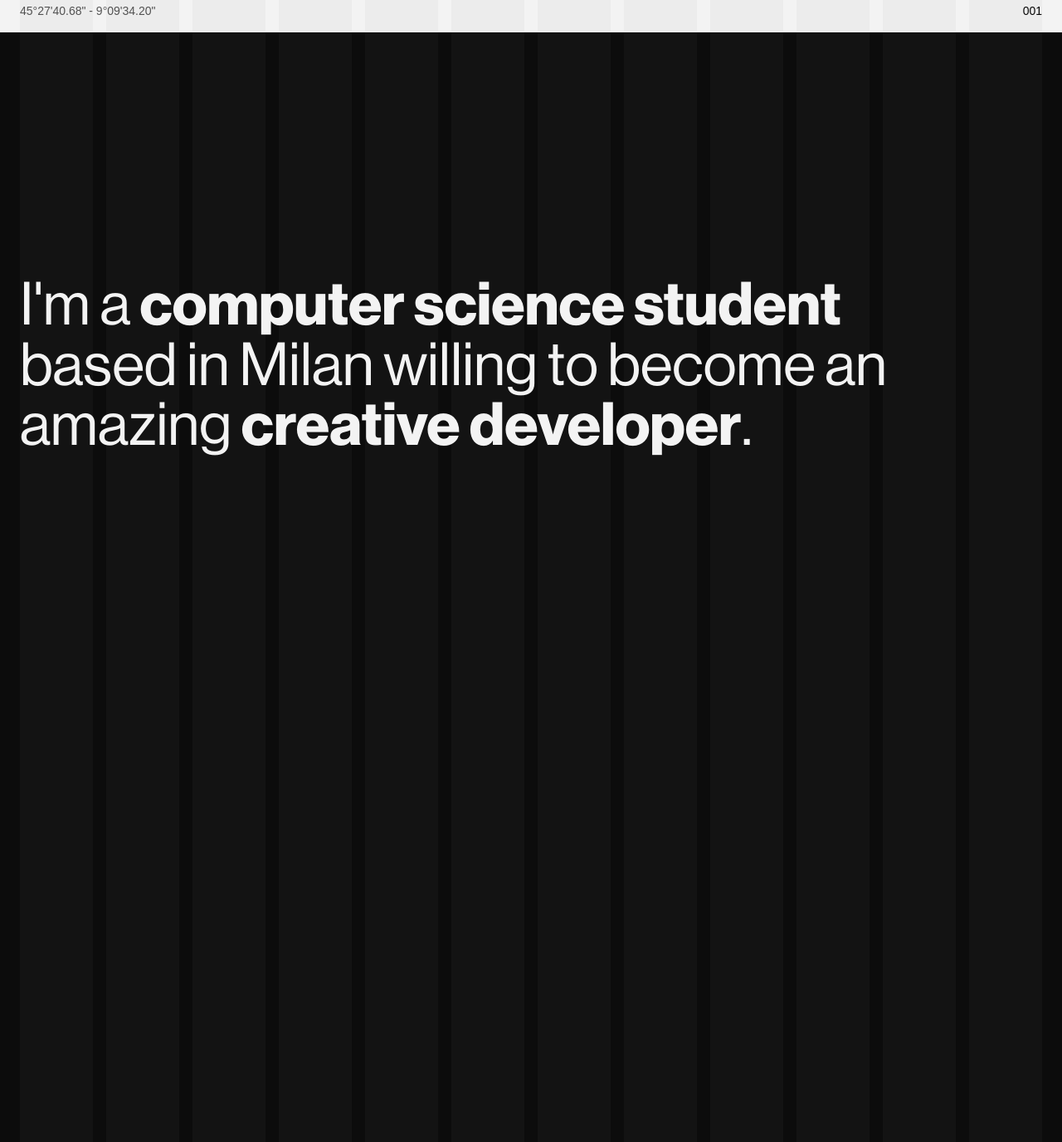
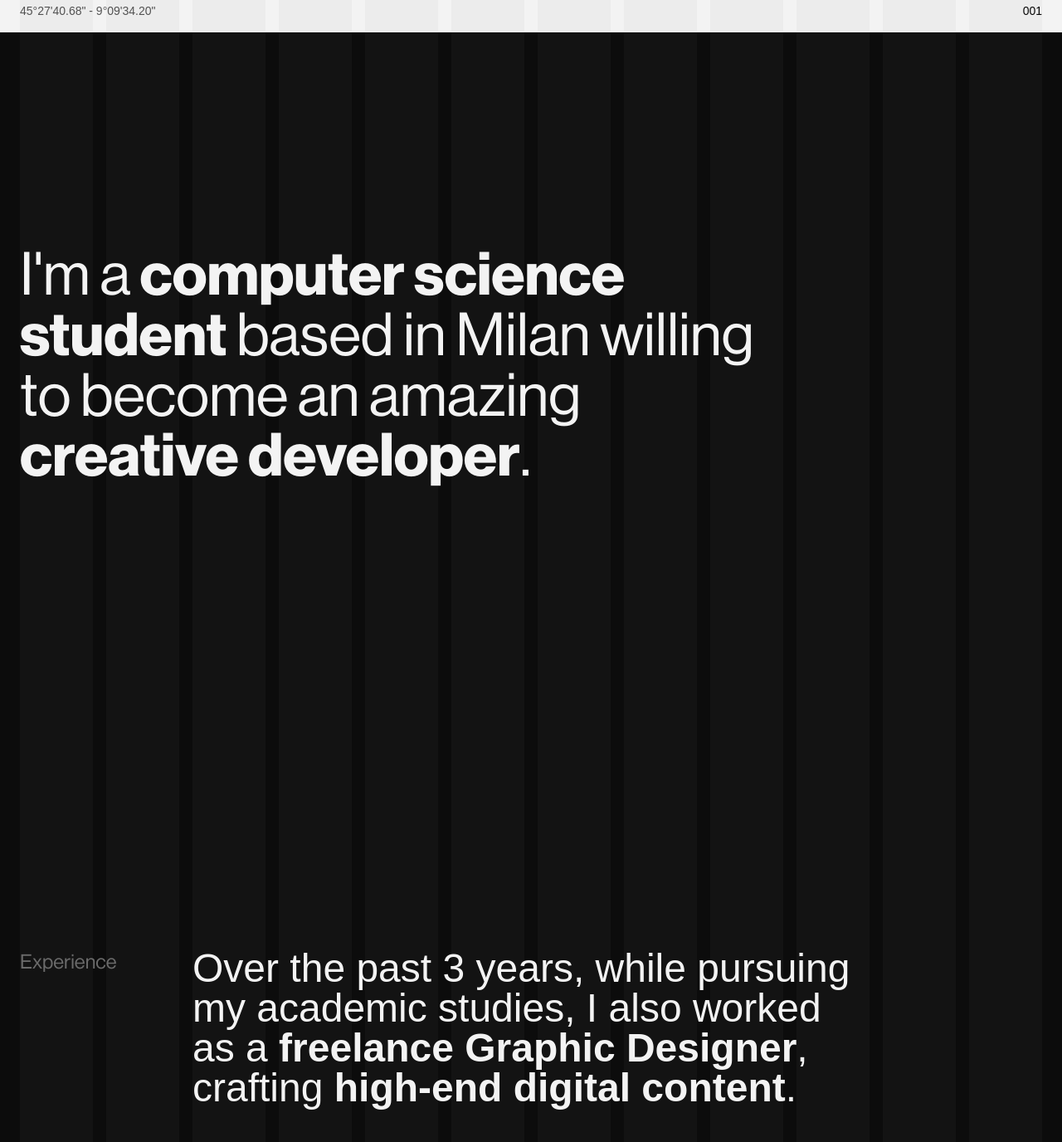
Before and after one commit to dbuser03/danielebuser-portfolio, a Next.js app: page /about in a window 1280 px wide. Shown: the part 761-2137 px from the top of the page at 83% size. Built offline with nearby package versions, Linux system fonts and the light colour scheme; a web font is replaced by a local one.

Commit message:
refactor(app): Refactor layout constants in Home and Profile components
Changelog: refactor

```diff
--- a/src/components/about/Home.tsx
+++ b/src/components/about/Home.tsx
@@ -2,7 +2,7 @@ import React from "react";
 import { Columns } from "@/components/columns";
 import { STYLES } from "@/constants/columns/columns";
 
-const RESPONSIVE_CONTENT_LAYOUT =
+const COLUMN_LAYOUT =
   "col-span-4 col-start-1 sm:col-span-4 sm:col-start-2 md:col-span-6 md:col-start-2 lg:col-span-8 lg:col-start-2 xl:col-span-8 xl:col-start-3";
 
 export const Home: React.FC = () => {
@@ -12,7 +12,7 @@ export const Home: React.FC = () => {
       <div className="w-full">
         <div className="relative mx-auto px-4 md:px-6">
           <div className={STYLES.grid}>
-            <div className={RESPONSIVE_CONTENT_LAYOUT}>
+            <div className={COLUMN_LAYOUT}>
               <div
                 className="aspect-[16/9] w-full bg-[var(--neutral)]"
                 aria-label="Content section"
--- a/src/components/about/Profile.tsx
+++ b/src/components/about/Profile.tsx
@@ -1,22 +1,60 @@
 import React from "react";
 import { Columns } from "@/components/columns";
+import { STYLES } from "@/constants/columns/columns";
+
+const COLUMN_LAYOUT =
+  "col-span-4 col-start-1 sm:col-span-9 sm:col-start-1 md:col-span-9 md:col-start-1 lg:col-span-9 lg:col-start-1";
+
+const EXPERIENCE_COLUMN_LAYOUT =
+  "col-span-4 col-start-1 sm:col-span-10 sm:col-start-1 md:col-span-10 md:col-start-1 lg:col-span-10 lg:col-start-1";
 
 export const Profile: React.FC = () => {
   return (
     <>
       <section className="relative flex h-screen w-full flex-col items-start justify-center">
         <Columns maxColumns={12} alternative={true} />
-        <h1 className="max-w-6xl mx-4 md:mx-6 text-5xl md:text-7xl text-[var(--background)]">
-          I'm a <span className="font-bold">computer science student</span>{" "}
-          based in Milan willing to become an amazing{" "}
-          <span className="font-bold">creative developer</span>.
-        </h1>
+        <div className="w-full">
+          <div className="relative mx-4 md:mx-6">
+            <div className={STYLES.grid}>
+              <h1
+                className={`${COLUMN_LAYOUT} text-5xl text-[var(--background)] md:text-7xl`}
+              >
+                I'm a{" "}
+                <span className="font-bold">computer science student</span>{" "}
+                based in Milan willing to become an amazing{" "}
+                <span className="font-bold">creative developer</span>.
+              </h1>
+            </div>
+          </div>
+        </div>
       </section>
 
       <section className="relative flex h-screen w-full flex-col items-start justify-center">
         <Columns maxColumns={12} alternative={true} />
-        <div className="max-w-8xl mx-6 text-[var(--background)]">
-          {/* Add your content here */}
+        <div className="w-full">
+          <div className="relative mx-4 md:mx-6">
+            <div className={STYLES.grid}>
+              <div
+                className={`${EXPERIENCE_COLUMN_LAYOUT} text-[var(--background)]`}
+              >
+                <div className="grid grid-cols-10 gap-4">
+                  <h3 className="col-span-2 text-2xl text-[var(--neutral)]">
+                    Experience
+                  </h3>
+                  <p className="col-span-8 col-start-3 text-5xl">
+                    Over the past 3 years, while pursuing my academic studies, I
+                    also worked as a{" "}
+                    <span className="font-bold">
+                      freelance Graphic Designer
+                    </span>
+                    , crafting
+                    <span className="font-bold"> high-end digital content</span>
+                    .
+                  </p>
+                </div>
+              </div>
+            </div>
+          </div>
         </div>
       </section>
     </>
```
